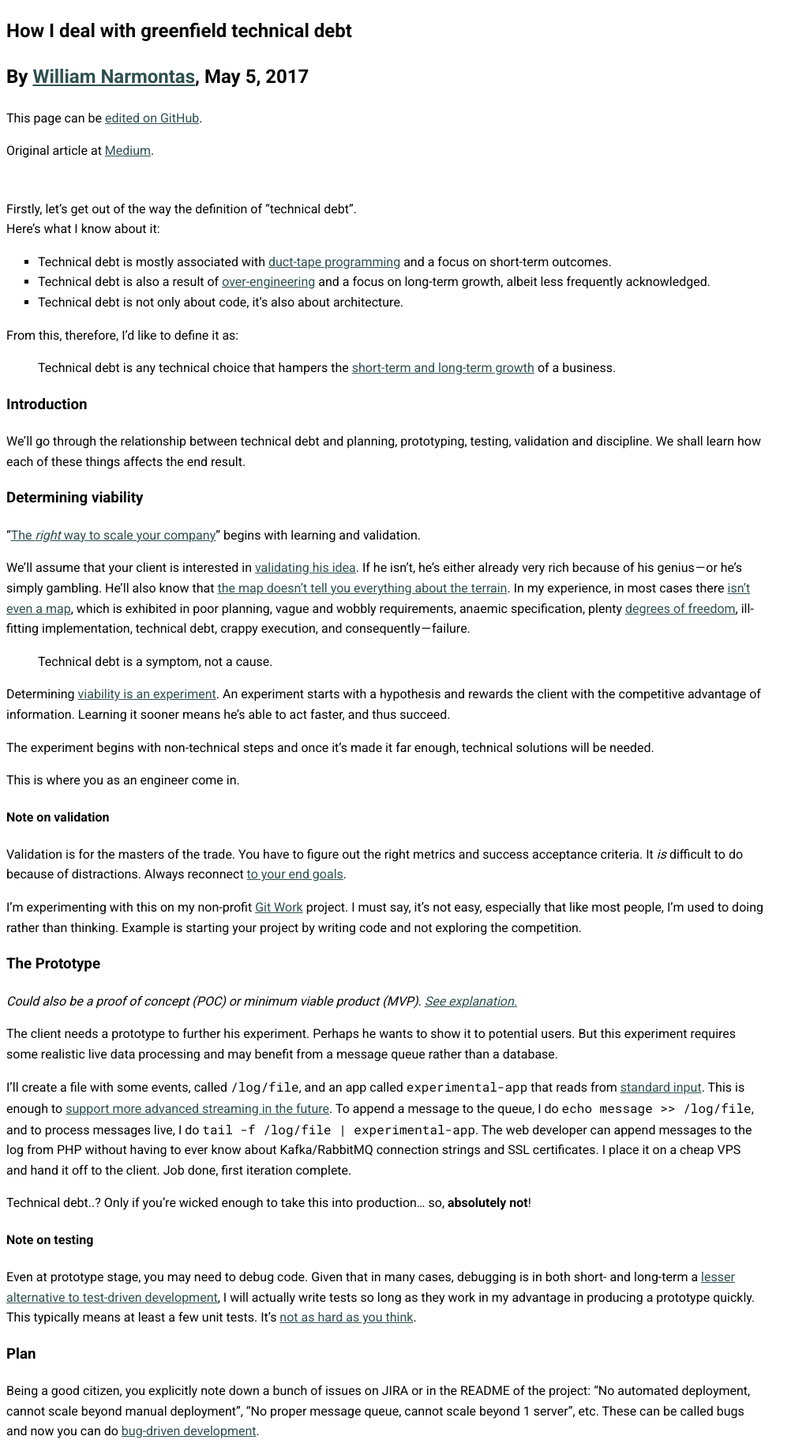
After one commit to philicious/ScalaWilliam.com, a PHP site: page /1705/greenfield-technical-debt in a window 1280 px wide. The commit adds this page. Shown: the top 1842 px of the page at 79% size, without its empty margins (0-1021 px from the left). Run offline with PHP 8.4, Linux system fonts and the light colour scheme; some libraries are stand-ins or nearby versions.

Commit message:
Migrate article

```diff
--- /dev/null
+++ b/1705/greenfield-technical-debt/index.html
@@ -0,0 +1,210 @@
+<!DOCTYPE html>
+<html>
+<head>
+<meta content="text/html; charset=UTF-8" http-equiv="content-type">
+
+    <meta http-equiv="X-UA-Compatible" content="IE=edge,chrome=1">
+    <meta name="viewport" content="initial-scale=1, maximum-scale=1">
+    <link href="https://fonts.googleapis.com/css?family=Roboto:400,700,900%7CRoboto+Mono" rel="stylesheet">
+<link rel="stylesheet" href="//cdnjs.cloudflare.com/ajax/libs/prism/1.6.0/themes/prism.min.css">
+<script src="https://cdnjs.cloudflare.com/ajax/libs/clipboard.js/1.5.13/clipboard.min.js"></script>
+<script src="https://cdnjs.cloudflare.com/ajax/libs/prism/1.6.0/prism.min.js"></script>
+    <link rel="stylesheet" href="https://cdnjs.cloudflare.com/ajax/libs/prism/1.6.0/plugins/toolbar/prism-toolbar.min.css">
+    <script src="https://cdnjs.cloudflare.com/ajax/libs/prism/1.6.0/plugins/toolbar/prism-toolbar.min.js"></script>
+<script src="https://cdnjs.cloudflare.com/ajax/libs/prism/1.6.0/components/prism-java.min.js"></script>
+<script src="https://cdnjs.cloudflare.com/ajax/libs/prism/1.6.0/components/prism-scala.min.js"></script>
+<link rel="stylesheet" href="https://cdnjs.cloudflare.com/ajax/libs/prism/1.6.0/themes/prism-okaidia.min.css">
+    <script src="https://cdnjs.cloudflare.com/ajax/libs/prism/1.6.0/plugins/copy-to-clipboard/prism-copy-to-clipboard.min.js"></script>
+    <style type="text/css">
+    body {
+        font-family: 'Roboto', sans-serif;
+        line-height:1.6;
+        color:rgb(5,5,5);
+        background:rgb(255,255,255);
+        max-width:60em;
+    }
+        code {
+            font-family: 'Roboto Mono', monospace;
+        }
+        header {
+            padding-bottom: 1em;
+        }
+        header pre {
+            border:2px solid;
+            border-color: firebrick;
+            text-align: center;
+            padding:0.6em;
+            overflow-x:scroll;
+        }
+        header code {
+            font-size:1.6em;
+            font-weight:bold;
+        }
+        ul {
+            list-style-type: square;
+        }
+                a {
+            color:darkslategrey;
+        }
+        a:hover {
+            color:darkslateblue;
+        }
+
+        .token.operator {
+        background:none;
+        }
+
+
+             nav button {
+                box-shadow: 0 0 0 1px rgba(0,0,0,.15) inset,0 0 6px rgba(0,0,0,.2) inset;
+    font-family: inherit;
+    font-size: 100%;
+    padding: .5em 1em;
+    color: #444;
+    border: 1px solid #999;
+    border: 0 rgba(0,0,0,0);
+    background-color: #E6E6E6;
+    text-decoration: none;
+    border-radius: 2px;
+        }
+        nav.hide ul {
+            display:none;
+        }
+nav ul {
+            list-style-type: none;
+        }
+nav li:before {
+            content: "- ";
+        }
+figure {
+    display:inline-block;
+  text-align: center;
+  font-style: italic;
+  font-size: smaller;
+  text-indent: 0;
+  border: thin silver solid;
+    box-shadow: 1px 1px 3px black;
+  margin: 0.5em;
+  padding: 0.5em;
+}
+.clear { clear:both; }
+    </style>
+
+
+    <title>How I deal with greenfield technical debt</title>
+
+<meta name="twitter:title" content="How I deal with greenfield technical debt">
+<meta property="og:title" content="How I deal with greenfield technical debt">
+<meta property="og:url" content="/1705/greenfield-technical-debt">
+<link rel="canonical" href="/1705/greenfield-technical-debt">
+<!-- http://ogp.me/ -->
+<meta property="og:type" content="article">
+<meta property="article:published_time" content="2017-05-05">
+<meta property="article:modified_time" content="2017-05-05">
+<meta property="og:description" content="William Narmontas describes how he deals with greenfield technical debt.">
+<meta itemprop="description" content="William Narmontas describes how he deals with greenfield technical debt.">
+<meta name="description" content="William Narmontas describes how he deals with greenfield technical debt.">
+<meta name="twitter:description" content="William Narmontas describes how he deals with greenfield technical debt.">
+<meta property="og:site_name" content="Scala William">
+<link rel="author" href="https://plus.google.com/u/0/103489630517643950426/">
+<link rel="publisher" href="https://plus.google.com/u/0/103489630517643950426/">
+<meta itemprop="name" content="Why Scala didn't miss the Android opportunity">
+<meta property="og:image" content="https://avatars2.githubusercontent.com/u/2464813">
+<meta itemprop="image" content="https://avatars2.githubusercontent.com/u/2464813">
+<meta name="twitter:image" content="https://avatars2.githubusercontent.com/u/2464813">
+<meta name="author" content="William Narmontas">
+<meta name="twitter:card" content="summary">
+<meta name="twitter:site" content="@ScalaWilliam">
+</head>
+<body>
+  <article class="h-entry">
+    <header>
+      <h1>How I deal with greenfield technical debt</h1>
+      <h2>By <a href="/" class="u-author h-card">William Narmontas</a>, <time class="dt-published" datetime="2017-05-05T10:47:11.753Z">May 5, 2017</time></h2>
+      <p>This page can be <a href="https://github.com/ScalaWilliam/ScalaWilliam.com/blob/master/1705/greenfield-technical-debt/index.html">edited on GitHub</a>.</p>
+      <p>Original article at <a href="https://medium.com/@ScalaWilliam/how-i-deal-with-greenfield-technical-debt-1a35be33dc71" class="u-syndication">Medium</a>.</p>
+    </header>
+    <section class="e-content">
+        <p>Firstly, let’s get out of the way the definition of “technical debt”.<br>Here’s what I know about it:</p>
+        <ul>
+            <li>Technical debt is mostly associated with <a href="https://www.joelonsoftware.com/2009/09/23/the-duct-tape-programmer/" target="_blank">duct-tape programming</a> and a focus on short-term outcomes.</li>
+            <li>Technical debt is also a result of <a href="http://www.codesimplicity.com/post/what-is-overengineering/" target="_blank">over-engineering</a> and a focus on long-term growth, albeit less frequently acknowledged.</li>
+            <li>Technical debt is not only about code, it’s also about architecture.</li>
+        </ul>
+        <p>From this, therefore, I’d like to define it as:</p>
+        <blockquote>Technical debt is any technical choice that hampers the <a href="https://training.kalzumeus.com/newsletters/archive/sources_of_revenue_growth" target="_blank">short-term and long-term growth</a> of a business.</blockquote>
+        <h3>Introduction</h3>
+        <p>We’ll go through the relationship between technical debt and planning, prototyping, testing, validation and discipline. We shall learn how each of these things affects the end result.</p>
+        <h3>Determining viability</h3>
+        <p>“<a href="https://medium.com/@johnpcutler/7-abilities-you-must-defend-and-improve-c1fe18ab62b5" target="_blank">The <em>right</em> way to scale your company</a>” begins with learning and validation.</p>
+        <p>We’ll assume that your client is interested in <a href="http://www.mindtheproduct.com/2013/09/validate-or-die-using-validation-to-build-the-right-product/" target="_blank">validating his idea</a>. If he isn’t, he’s either already very rich because of his genius — or he’s simply gambling. He’ll also know that <a href="https://www.quora.com/Why-are-software-development-task-estimations-regularly-off-by-a-factor-of-2-3/answer/Michael-Wolfe?srid=DB6V" target="_blank">the map doesn’t tell you everything about the terrain</a>. In my experience, in most cases there <a href="https://medium.com/wardleymaps/finding-a-path-cdb1249078c0" target="_blank">isn’t even a map</a>, which is exhibited in poor planning, vague and wobbly requirements, anaemic specification, plenty <a href="/1612/limit-degrees-of-freedom">degrees of freedom</a>, ill-fitting implementation, technical debt, crappy execution, and consequently — failure.</p>
+        <blockquote>Technical debt is a symptom, not a cause.</blockquote>
+        <p>Determining <a href="https://medium.com/@johnpcutler/dr-obvious-startup-validation-and-failure-63709d1779ec" target="_blank">viability is an experiment</a>. An experiment starts with a hypothesis and rewards the client with the competitive advantage of information. Learning it sooner means he’s able to act faster, and thus succeed.</p>
+        <p>The experiment begins with non-technical steps and once it’s made it far enough, technical solutions will be needed.</p>
+        <p>This is where you as an engineer come in.</p>
+        <h4>Note on validation</h4>
+        <p>Validation is for the masters of the trade. You have to figure out the right metrics and success acceptance criteria. It <em>is</em> difficult to do because of distractions. Always reconnect <a href="https://medium.com/@johnpcutler/completed-validated-or-valuable-8d75363748f5" target="_blank">to your end goals</a>.</p>
+        <p>I’m experimenting with this on my non-profit <a href="http://git.work/" target="_blank">Git Work</a> project. I must say, it’s not easy, especially that like most people, I’m used to doing rather than thinking. Example is starting your project by writing code and not exploring the competition.</p>
+        <h3>The Prototype</h3>
+        <p><em>Could also be a proof of concept (POC) or minimum viable product (MVP).</em> <a href="https://www.quora.com/Invention-and-Inventions-What-is-the-difference-between-a-proof-of-concept-and-a-prototype/answer/Pujan-Srivastava?srid=DB6V" target="_blank"><em>See explanation.</em></a></p>
+        <p>The client needs a prototype to further his experiment. Perhaps he wants to show it to potential users. But this experiment requires some realistic live data processing and may benefit from a message queue rather than a database.</p>
+        <p>I’ll create a file with some events, called <code>/log/file</code>, and an app called <code>experimental-app</code> that reads from <a href="https://en.wikipedia.org/wiki/Standard_streams#Standard_input_.28stdin.29" target="_blank">standard input</a>. This is enough to <a href="/most-important-streaming-abstraction/">support more advanced streaming in the future</a>. To append a message to the queue, I do <code>echo message &gt;&gt; /log/file</code>, and to process messages live, I do <code>tail -f /log/file | experimental-app</code>. The web developer can append messages to the log from PHP without having to ever know about Kafka/RabbitMQ connection strings and SSL certificates. I place it on a cheap VPS and hand it off to the client. Job done, first iteration complete.</p>
+        <p>Technical debt..? Only if you’re wicked enough to take this into production… so, <strong>absolutely not</strong>!</p>
+        <h4>Note on testing</h4>
+        <p>Even at prototype stage, you may need to debug code. Given that in many cases, debugging is in both short- and long-term a <a href="http://codebetter.com/jeremymiller/2006/06/01/tdd-and-debugging/" target="_blank">lesser alternative to test-driven development</a>, I will actually write tests so long as they work in my advantage in producing a prototype quickly. This typically means at least a few unit tests. It’s <a href="https://dev.to/scalawilliam/unit-testing-is-simple" target="_blank">not as hard as you think</a>.</p>
+        <h3>Plan</h3>
+        <p>Being a good citizen, you explicitly note down a bunch of issues on JIRA or in the README of the project: “No automated deployment, cannot scale beyond manual deployment”, “No proper message queue, cannot scale beyond 1 server”, etc. These can be called bugs and now you can do <a href="https://blogs.oracle.com/toddfast/entry/bug_driven_development" target="_blank">bug-driven development</a>.</p>
+        <p>You move on happily knowing you didn’t waste 2 days of the client’s time giving them a RabbitMQ cluster (whoop de doo…), an event processing framework and an automated deployment pipeline, should the result be anything other than “great, let’s continue exactly in the path we were going”. It may turn out that what you thought as an issue is not an issue after all, too: good on you for acting on it, but not prematurely solving it. For example, you find out that you didn’t need to shard your data after all when your client updates you with the exact data rates.</p>
+        <p>When you take a shortcut, you <strong>must</strong> document it: “it is not scalable right now”. Do not hide this critical information. Make sure this is in the Issue system, so that the client is aware of how much work there is left in making the system production-worthy.</p>
+        <h3>Fix when appropriate</h3>
+        <p>When the time is ready, your client knows that there are scaling hurdles like lack of automated deployment. Make sure he knows the cost of solving the problem at the wrong time — I’ve had a project manager spend 8 months on the front-end and then give 2 weeks for a back-end that needed 3 months, causing a huge delay and I think financial penalty. Make sure that every time you solve a problem, he can tell the difference. Simplest measurement is how long it takes to respond to a change. It is easier to do when you work incrementally.</p>
+        <p>It’s simply not technical debt if it doesn’t slow down the business. Pretty code is not be-all and end-all, it’s only a means to an end.</p>
+        <p>Now that the core solution is delivered, work can be done against it to make it production worthy, iteratively and in tandem with the key solution. No more crazy separation between development, ops, testing and design: they all work on the same repository, same issue tracker system.</p>
+        <p>To keep the core lean and mean, extract generic bits where and when appropriate, hand them off to specialists to improve.</p>
+        <p>If you do not tackle these technical debts in time, you’re heading for the ruins. But if you tackle them prematurely, you’re also heading for a disaster of building an unfit platform, which is an even more painful choice to undo. This is why <a href="http://timperrett.com/2016/11/12/frameworks-are-fundimentally-broken/" target="_blank">some developers are completely against frameworks</a>. For example, using Kafka to achieve scalability when the data rates are under 50k messages/second — and the user is a data scientist and not a developer— this forces creation of extra layers.</p>
+        <h3>Preventing retrofitting</h3>
+        <p>When invested in a choice, we tend to rationalise through cognitive dissonance. I’ve faced many cases where an engineering team will over-engineer a platform and resist attempts to solve problems outside of it. It’s hard to abandon a baby you’ve nurtured for so long.</p>
+        <blockquote>When asked to process a 10MB CSV file, you spent 1 day writing a distributed Hadoop job that fits into your framework.</blockquote>
+        <blockquote>Your competitor spent 30 minutes on a 20-line awk script to do the same. <a href="https://brenocon.com/blog/2009/09/dont-mawk-awk-the-fastest-and-most-elegant-big-data-munging-language/" target="_blank">Don’t mawk the awk</a>.</blockquote>
+        <p>When the platform is over-engineered, so is the solution. And <strong>this</strong> is technical debt. They created a platform from the problem rather than from the solution. They tackled the distributed problem without a basis.</p>
+        <blockquote>Rely on what you <strong>know</strong> rather on what you <strong>think you know</strong>.</blockquote>
+        <p>This of course includes the knowledge that you simply “don’t know” things.</p>
+        <p>And of course, let’s face it: doing stand-ups doesn’t make you agile.</p>
+        <h3>Scale</h3>
+        <p>At some point your client will have enough proof for the value of this project or product. Now you begin scaling the system and its parts — put in proper engineering, robustness, consider all of the edge cases.</p>
+        <h4>Refactor the hacks</h4>
+        <figure>
+            <img src="dont-be-like-this.jpeg">
+            <figcaption>Don’t be like this</figcaption>
+        </figure>
+        <p>Now that you’ve got a hacky awk solution with tests, you won’t have <a href="http://i.imgur.com/Z0zcMYs.gifv" target="_blank">to refactor without tests</a> and <a href="https://www.symphonious.net/2006/03/22/refactoring-without-tests/" target="_blank">walk on</a> a tightrope. You can be certain that your second and further iterations will be noticeably better than your first iteration. Having tests lets you change your architecture while keeping individual bits working — you obtain that much more confidence in moving with agility in your market.</p>
+        <h4>Converge</h4>
+        <p>As your audience expands, your system converges into perfection and scalability. At this point what was new becomes old and stable.</p>
+        <p>Opportunity opens up for new ideas, you hack them into the existing system without affecting existing users too much. When appropriate, you slice parts off into new systems, applications and services so you can continue scaling and iterating responsively. You’re keeping short-term and long-term in mind, at all times.</p>
+        <blockquote>Technical debt fades out of existence.</blockquote>
+        <blockquote>You and your client designed it that way.</blockquote>
+        <h3>How I learned this</h3>
+        <p>I learned this through pain in developing and delivering software in many commercial settings and also <a href="https://actionfps.com/" target="_blank">a non-commercial product</a>.</p>
+        <h4>How I continue learning this</h4>
+        <p>I know there’s still a <a href="/1704/certifications-im-considering">lot to learn</a>, and also a lot to write :-). The path for me is still untrodden. I must focus on the user’s needs more than mine. There’s a lot that’s not been said in this article so I may write something later.</p>
+        <p>I seek out allies who welcome such a process or have their own already. If you enjoyed this article you may be one of them, so keep in touch and do send me message if you want to talk.</p>
+        <h3>Conclusion</h3>
+        <p>We learned how to be appropriate and disciplined at every stage of the process, including how to take intentional shortcuts that won’t bite as “technical debt” neither in the future nor in the present. We looked at tests, creating documentation, scaling up, not solving problems premature, and always staying on track.</p>
+        <h4>Keep in touch</h4>
+        <ul>
+            <li>Connect with me on <a href="https://www.linkedin.com/in/scalawilliam/" target="_blank">LinkedIn (William Vykintas Narmontas; just mention my article)</a>.</li>
+            <li>Follow on <a href="https://twitter.com/ScalaWilliam" target="_blank">Twitter (William Narmontas @ScalaWilliam</a>).</li>
+            <li>Look at my website <a href="/">ScalaWilliam.com</a>.</li>
+            <li>Or subscribe to <a href="https://plus.google.com/collection/oFuHlB" target="_blank">Scala William’s content</a>.</li>
+        </ul>
+        <h4>Thanks</h4>
+        <ul>
+            <li>To <a href="https://medium.com/@swardley" target="_blank">swardley</a> for his <a href="https://twitter.com/wardleymaps/status/860136527581597696" target="_blank">feedback</a>, which helped me refine the “Scale” section of the article.</li>
+            <li>To <a href="https://www.linkedin.com/in/burtchensu/" target="_blank">Burt Chen</a> for his feedback, which includes adding examples and illustrations.</li>
+            <li>To <a href="https://twitter.com/_hhandoko" target="_blank">Herdy Handoko</a> for his feedback, which connects the sections better.</li>
+            <li>To all the people I’ve worked with and learned from :-).</li>
+        </ul>
+    </section>
+</article>
+</body>
+</html>
--- a/index.php
+++ b/index.php
@@ -61,7 +61,7 @@ require(dirname(__FILE__).DIRECTORY_SEPARATOR."shared".DIRECTORY_SEPARATOR."rend
                     <time class="dt-published" datetime="2017-05-18T11:41:55.686Z">May 2017</time>
                 </li>
                 <li class="h-entry">
-                    <a class="p-name" href="https://medium.com/@ScalaWilliam/how-i-deal-with-greenfield-technical-debt-1a35be33dc71">How I deal with greenfield technical debt</a>,
+                    <a class="p-name" href="/1705/greenfield-technical-debt/">How I deal with greenfield technical debt</a>,
                     <time class="dt-published" datetime="2017-05-05T10:47:11.753Z">May 2017</time>
                 </li>
                 <li class="h-entry">
```
Also changed, not shown: 1705/greenfield-technical-debt/dont-be-like-this.jpeg (added), 1 other file.
